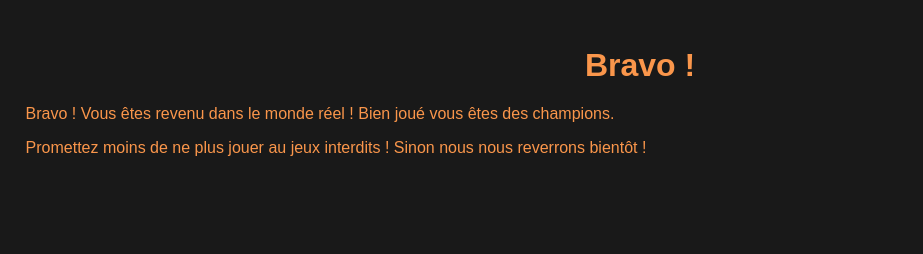
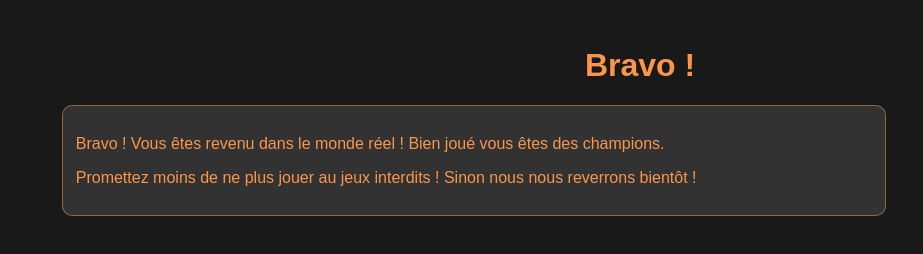
Before and after one commit to Chris38000/Chris38000.github.io, a plain HTML site: page win.html in a window 1280 px wide. Shown: the whole page, without its empty margins (0-923 px from the left). Drawn offline with Linux system fonts and the light colour scheme.

Commit message:
Update win.html

```diff
--- a/win.html
+++ b/win.html
@@ -8,9 +8,10 @@
 	<body>
 		<h1>Bravo !</h1>
 
-		<p>Bravo ! Vous êtes revenu dans le monde réel ! Bien joué vous êtes des champions.</p>
+		<div class="container left">
+			<p>Bravo ! Vous êtes revenu dans le monde réel ! Bien joué vous êtes des champions.</p>
 
-		<p>Promettez moins de ne plus jouer au jeux interdits ! Sinon nous nous reverrons bientôt !</p>
-
+			<p>Promettez moins de ne plus jouer au jeux interdits ! Sinon nous nous reverrons bientôt !</p>
+		</div>
 	</body>
 </html>
```
